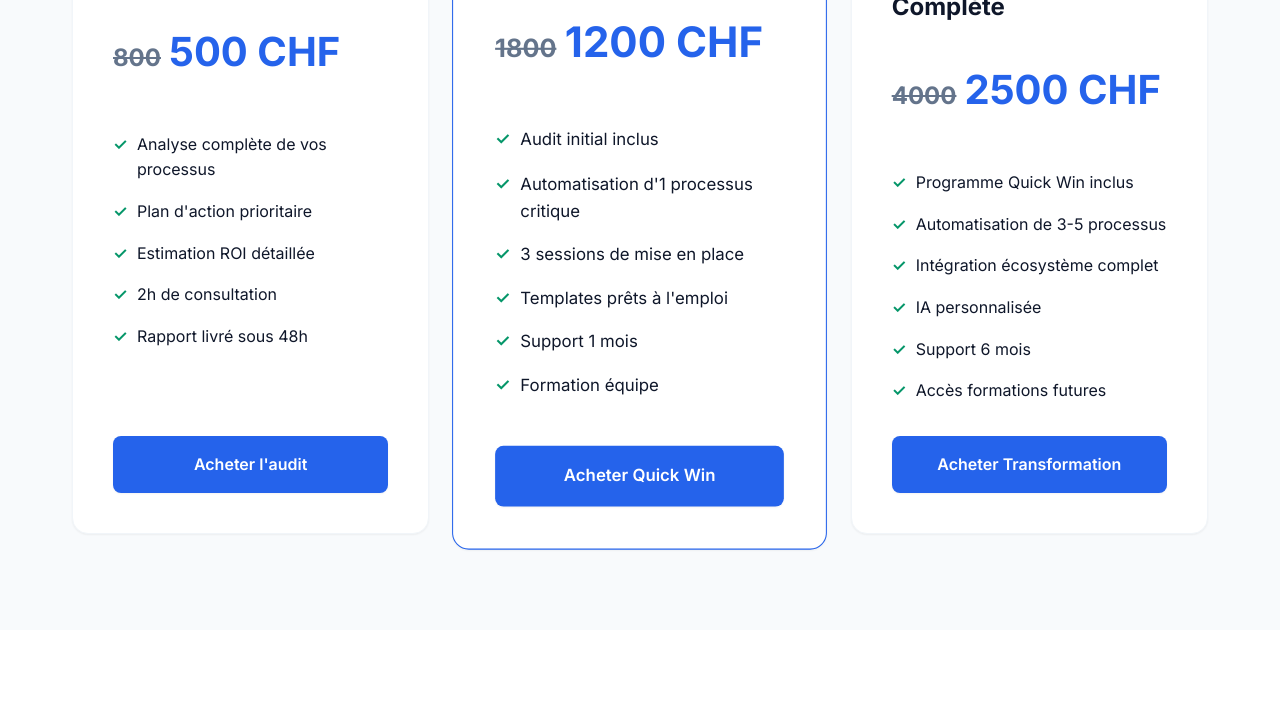
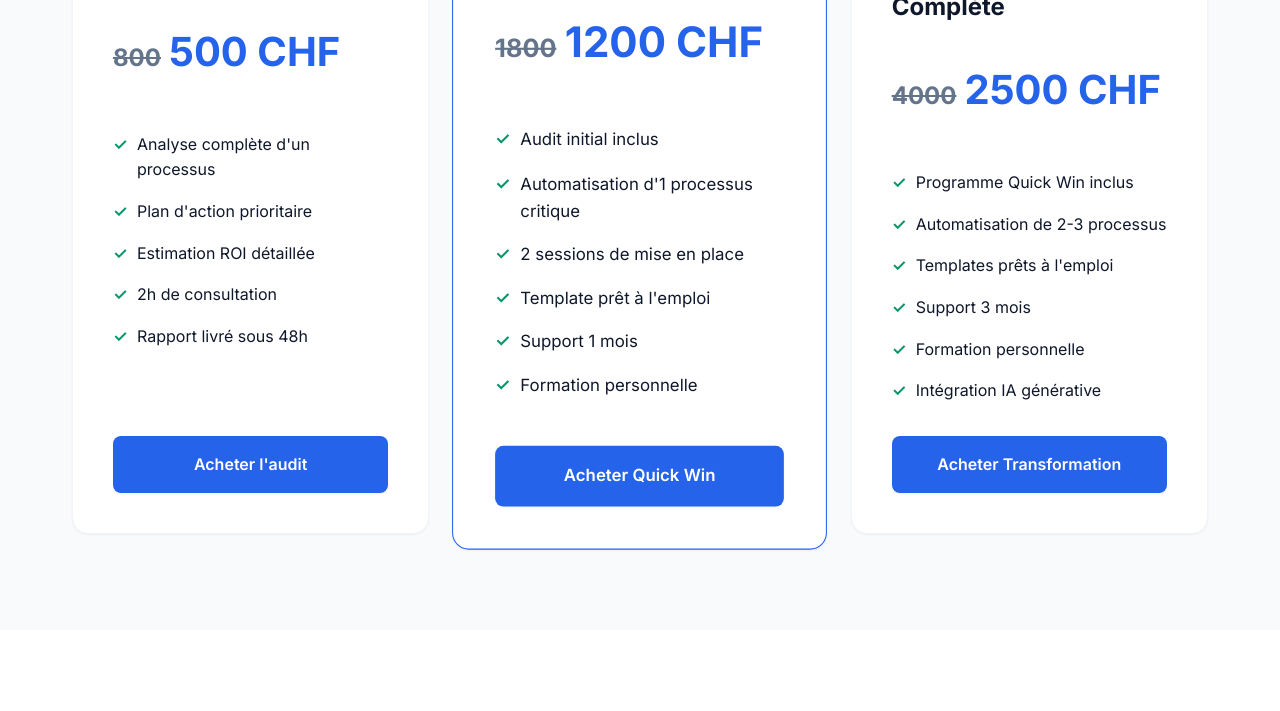
Before and after one commit to Zyedbelm/ai-automation, a plain HTML site: page index.html in a window 1280 px wide. Shown: the part 2260-2971 px from the top of the page. Drawn offline with nearby package versions, Linux system fonts and the light colour scheme; a script that the page names is missing.

Commit message:
Update service offerings text
- Change 'Analyse complète de vos processus' to 'Analyse complète d'un processus'
- Reduce Quick Win sessions from 3 to 2 and change to personal training
- Update Transformation Complète: reduce processes and support duration, add AI integration

```diff
--- a/index.html
+++ b/index.html
@@ -930,7 +930,7 @@
                         <span class="original">800</span>500 CHF
                     </div>
                     <ul class="service-features">
-                        <li>Analyse complète de vos processus</li>
+                        <li>Analyse complète d'un processus</li>
                         <li>Plan d'action prioritaire</li>
                         <li>Estimation ROI détaillée</li>
                         <li>2h de consultation</li>
@@ -948,10 +948,10 @@
                     <ul class="service-features">
                         <li>Audit initial inclus</li>
                         <li>Automatisation d'1 processus critique</li>
-                        <li>3 sessions de mise en place</li>
-                        <li>Templates prêts à l'emploi</li>
+                        <li>2 sessions de mise en place</li>
+                        <li>Template prêt à l'emploi</li>
                         <li>Support 1 mois</li>
-                        <li>Formation équipe</li>
+                        <li>Formation personnelle</li>
                     </ul>
                     <a href="https://buy.stripe.com/dRm8wQ9H7bEo8lbe2b2kw0m" class="btn btn-primary" style="width: 100%; text-align: center; text-decoration: none;" target="_blank">Acheter Quick Win</a>
                 </div>
@@ -964,11 +964,11 @@
                     </div>
                     <ul class="service-features">
                         <li>Programme Quick Win inclus</li>
-                        <li>Automatisation de 3-5 processus</li>
-                        <li>Intégration écosystème complet</li>
-                        <li>IA personnalisée</li>
-                        <li>Support 6 mois</li>
-                        <li>Accès formations futures</li>
+                        <li>Automatisation de 2-3 processus</li>
+                        <li>Templates prêts à l'emploi</li>
+                        <li>Support 3 mois</li>
+                        <li>Formation personnelle</li>
+                        <li>Intégration IA générative</li>
                     </ul>
                     <a href="https://buy.stripe.com/8x2dRa4mNaAk44VaPZ2kw0n" class="btn btn-primary" style="width: 100%; text-align: center; text-decoration: none;" target="_blank">Acheter Transformation</a>
                 </div>
```
